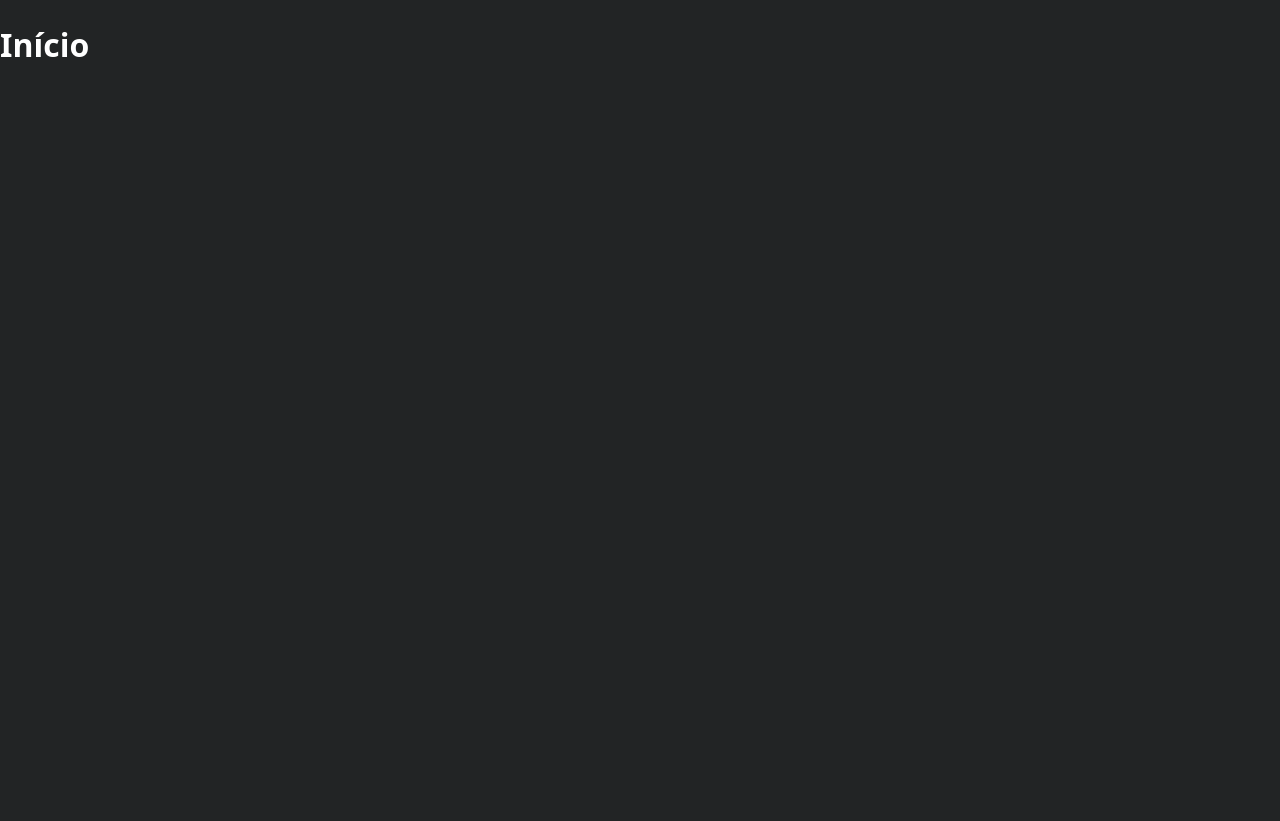
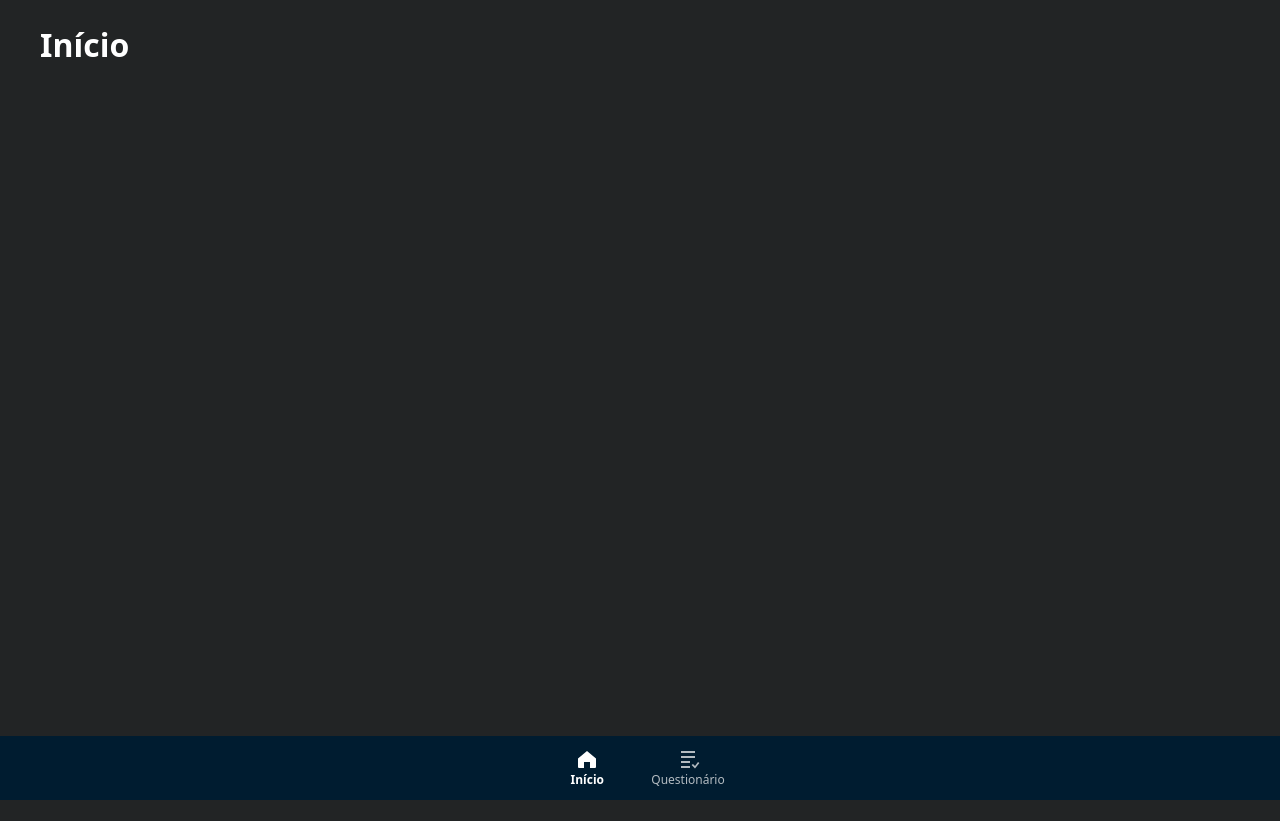
Before and after one commit to Isabelly-Nathalia/BRADEMO_PROJETO, a Vue app in the folder moviematch_front/: page /inicio in a window 1280 px wide. Built offline with nearby package versions, Linux system fonts and the light colour scheme.

Commit message:
feat(front): layout e navegação inferior
Tarefa: F1-T08

```diff
--- a/moviematch_front/src/App.vue
+++ b/moviematch_front/src/App.vue
@@ -1,3 +1,9 @@
+<script setup lang="ts">
+import AppShell from './components/AppShell.vue'
+</script>
+
 <template>
-  <RouterView />
+  <AppShell>
+    <RouterView />
+  </AppShell>
 </template>
--- /dev/null
+++ b/moviematch_front/src/components/AppShell.vue
@@ -0,0 +1,53 @@
+<script setup lang="ts">
+import { computed } from 'vue'
+import { useRoute } from 'vue-router'
+import BottomNav from './BottomNav.vue'
+
+// Telas de fluxo próprio, sem navegação inferior (como no Flutter).
+const ROTAS_SEM_NAVEGACAO = new Set(['boas-vindas', 'questionario'])
+
+const rota = useRoute()
+const comNavegacao = computed(() => !ROTAS_SEM_NAVEGACAO.has(String(rota.name)))
+</script>
+
+<template>
+  <a
+    class="pular visualmente-oculto"
+    href="#conteudo"
+  >Pular para o conteúdo</a>
+  <main
+    id="conteudo"
+    class="conteudo"
+    :class="{ 'com-navegacao': comNavegacao }"
+    tabindex="-1"
+  >
+    <slot />
+  </main>
+  <BottomNav v-if="comNavegacao" />
+</template>
+
+<style scoped>
+.conteudo {
+  max-width: var(--largura-maxima);
+  margin: 0 auto;
+  outline: none;
+}
+
+.com-navegacao {
+  padding-bottom: var(--altura-navegacao);
+}
+
+.pular:focus {
+  position: fixed;
+  top: var(--espaco-2);
+  left: var(--espaco-2);
+  z-index: 10;
+  width: auto;
+  height: auto;
+  padding: var(--espaco-2) var(--espaco-4);
+  margin: 0;
+  clip: auto;
+  background: var(--cor-destaque);
+  color: var(--cor-texto);
+}
+</style>
--- /dev/null
+++ b/moviematch_front/src/components/BottomNav.vue
@@ -0,0 +1,71 @@
+<template>
+  <nav
+    class="navegacao"
+    aria-label="Navegação principal"
+  >
+    <RouterLink
+      :to="{ name: 'inicio' }"
+      class="item"
+    >
+      <svg
+        aria-hidden="true"
+        viewBox="0 0 24 24"
+        width="24"
+        height="24"
+      >
+        <path
+          d="M3 11.5 12 4l9 7.5V20a1 1 0 0 1-1 1h-5v-6H9v6H4a1 1 0 0 1-1-1z"
+          fill="currentColor"
+        />
+      </svg>
+      <span>Início</span>
+    </RouterLink>
+    <RouterLink
+      :to="{ name: 'questionario' }"
+      class="item"
+    >
+      <svg
+        aria-hidden="true"
+        viewBox="0 0 24 24"
+        width="24"
+        height="24"
+      >
+        <path
+          d="M5 4h14v2H5zm0 5h14v2H5zm0 5h9v2H5zm0 5h9v2H5zm12-2 2 2 3-4 1.4 1.1L19 21.5l-3.4-3.4z"
+          fill="currentColor"
+        />
+      </svg>
+      <span>Questionário</span>
+    </RouterLink>
+  </nav>
+</template>
+
+<style scoped>
+.navegacao {
+  position: fixed;
+  inset: auto 0 0;
+  display: flex;
+  justify-content: center;
+  gap: var(--espaco-6);
+  height: var(--altura-navegacao);
+  padding: 0 var(--espaco-4);
+  background: var(--cor-azul);
+}
+
+.item {
+  display: flex;
+  flex-direction: column;
+  align-items: center;
+  justify-content: center;
+  min-width: 64px;
+  min-height: 44px;
+  color: var(--cor-texto-secundario);
+  font-size: 0.75rem;
+  text-decoration: none;
+}
+
+.item[aria-current='page'] {
+  color: var(--cor-texto);
+  font-weight: 600;
+}
+</style>
```
Also changed, not shown: 2 other files (tests, documents, lock files or other folders).
